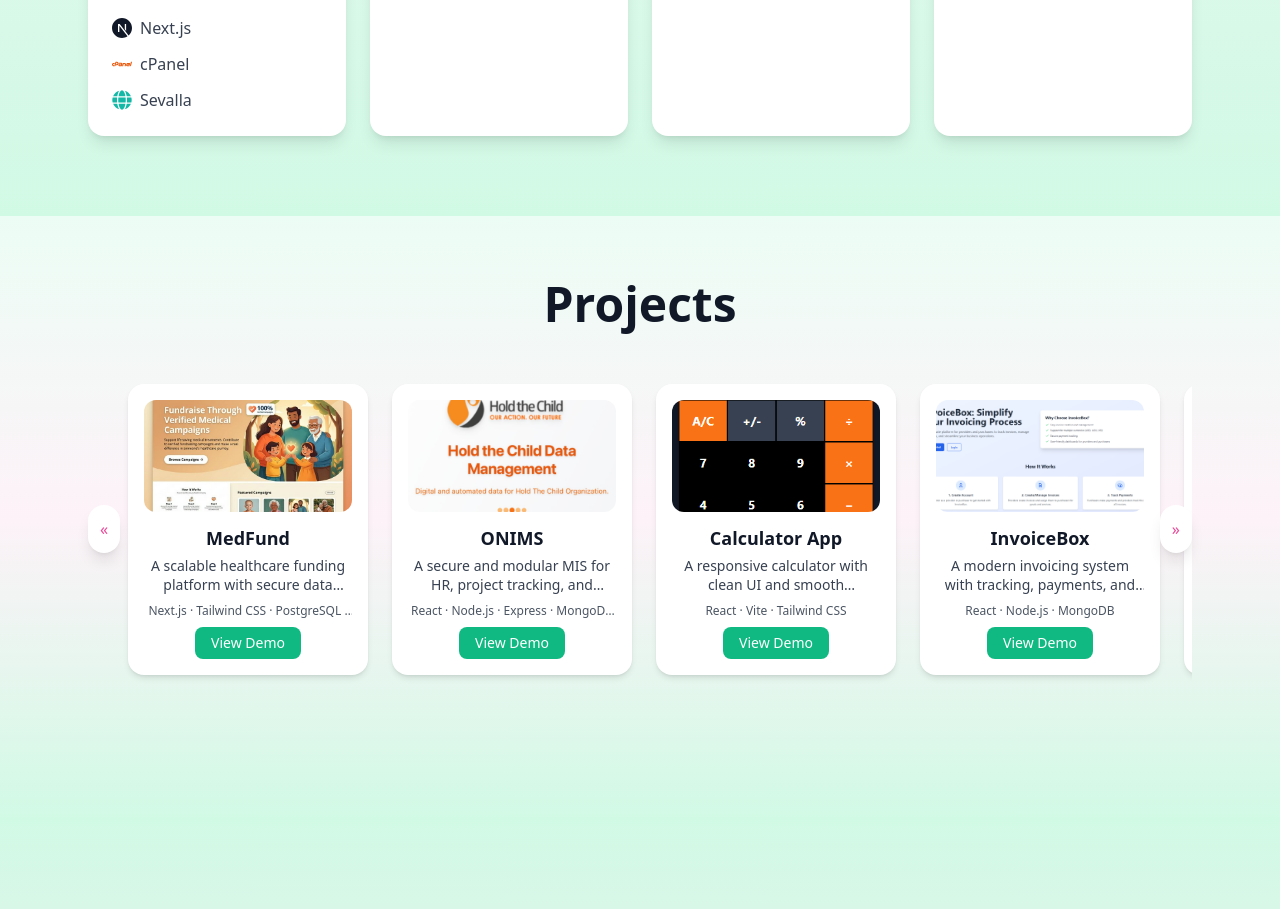
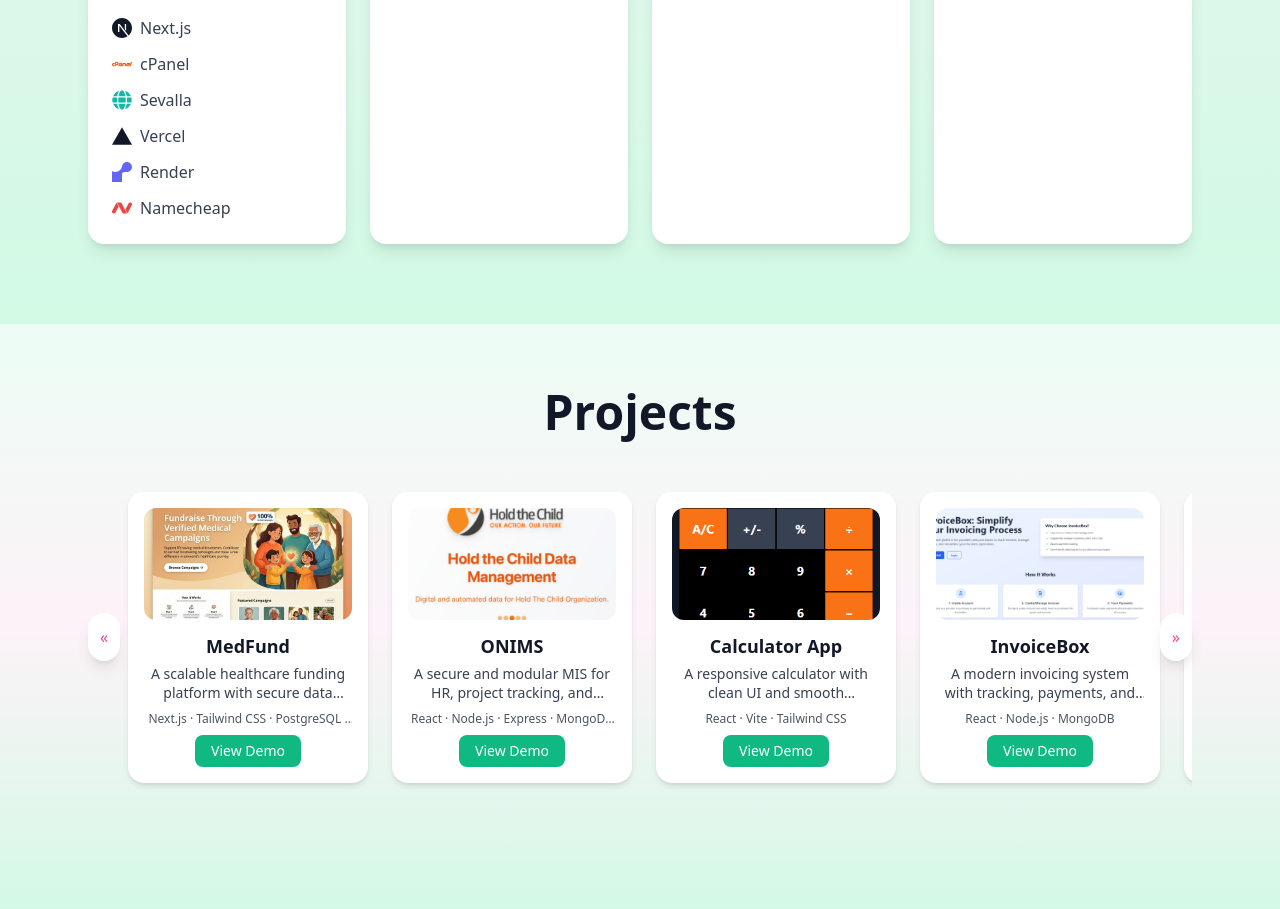
Before and after one commit to Lorna56/my-portifolio, a React (Vite) app: page / in a window 1280 px wide. Shown: the part 3162-4071 px from the top of the page. Built offline with nearby package versions, Linux system fonts and the light colour scheme.

Commit message:
Added some skills under programming

```diff
--- a/src/components/About.jsx
+++ b/src/components/About.jsx
@@ -3,7 +3,7 @@
 import { useEffect } from "react";
 
 import { FaCogs, FaUsers, FaGlobe, FaChartLine, FaHeart, FaCheckCircle, FaReact, FaNodeJs, FaGitAlt } from "react-icons/fa";
-import { SiMongodb, SiPostgresql, SiTailwindcss, SiPython, SiJavascript, SiTypescript, SiFigma, SiAmazonwebservices, SiNextdotjs, SiCpanel } from "react-icons/si";
+import { SiMongodb, SiPostgresql, SiTailwindcss, SiPython, SiJavascript, SiTypescript, SiFigma, SiAmazonwebservices, SiNextdotjs, SiCpanel, SiVercel, SiRender, SiNamecheap } from "react-icons/si";
 
 // Animated text helper
 const AnimatedText = ({ text, delayOffset = 0 }) => {
@@ -201,6 +201,9 @@
               <li className="flex items-center gap-2"><SiNextdotjs className="text-gray-900 text-xl" /> Next.js</li>
               <li className="flex items-center gap-2"><SiCpanel className="text-orange-600 text-xl" /> cPanel</li>
               <li className="flex items-center gap-2"><FaGlobe className="text-teal-500 text-xl" /> Sevalla</li>
+              <li className="flex items-center gap-2"><SiVercel className="text-gray-900 text-xl" /> Vercel</li>
+              <li className="flex items-center gap-2"><SiRender className="text-indigo-500 text-xl" /> Render</li>
+              <li className="flex items-center gap-2"><SiNamecheap className="text-red-500 text-xl" /> Namecheap</li>
             </ul>
           </motion.div>
 
```
